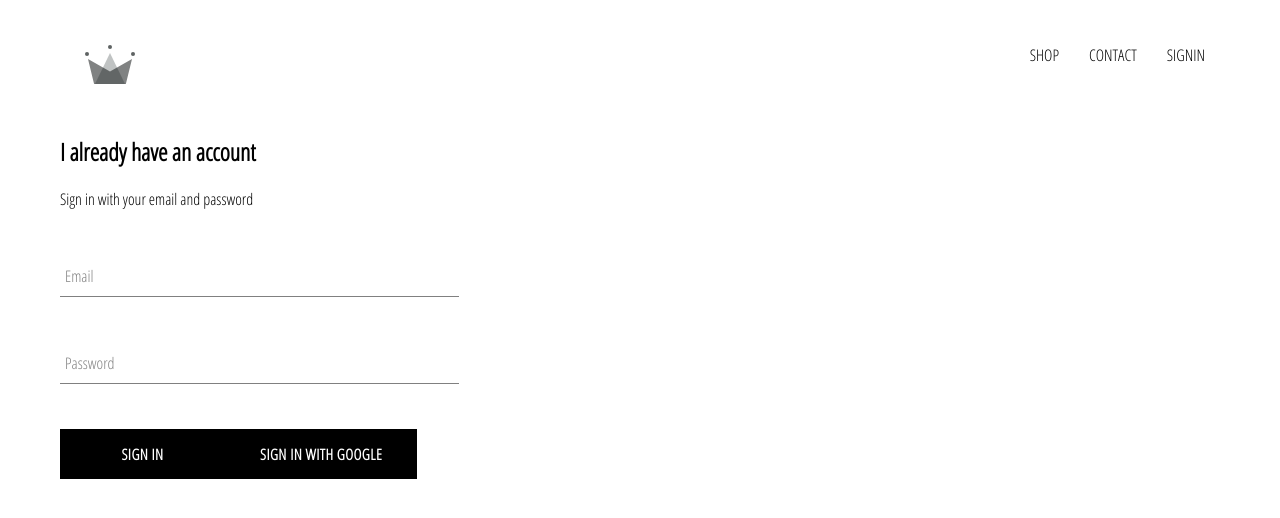
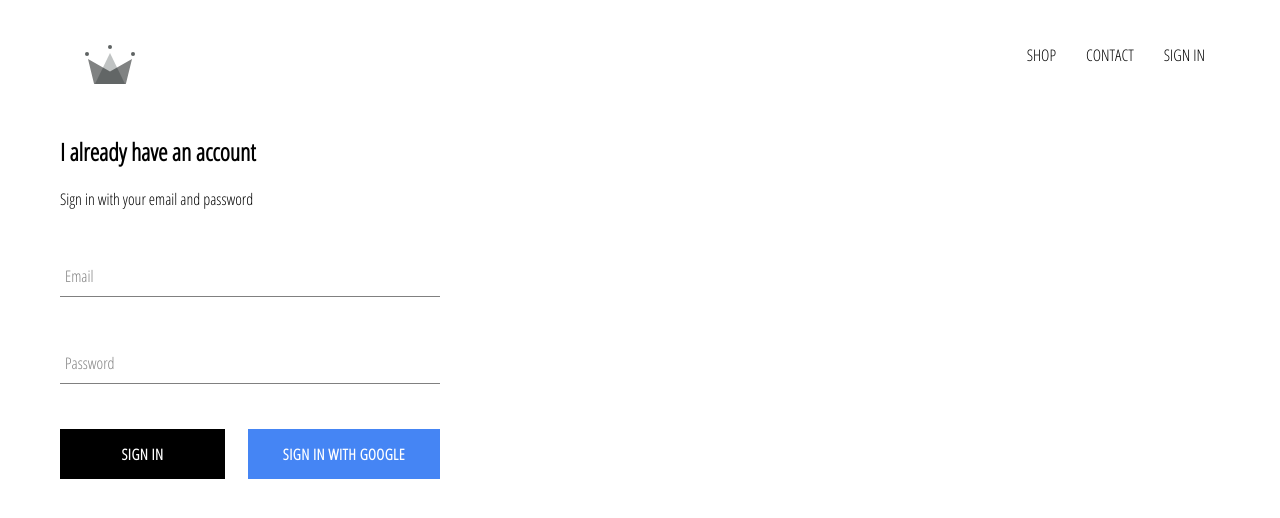
Before and after one commit to anardude/foodstore, a React (Create React App) app: page /signin in a window 1280 px wide. Shown: the top 518 px of the page. Built offline with nearby package versions, Linux system fonts and the light colour scheme; no server answers.

Commit message:
finishing sign in with google and firebase

```diff
--- a/src/App.css
+++ b/src/App.css
@@ -11,3 +11,7 @@
 a:hover {
     color: blueviolet;
 }
+
+* {
+    box-sizing: border-box;
+}
--- a/src/App.js
+++ b/src/App.js
@@ -23,7 +23,6 @@
   componentDidMount(){
     this.unsubscribeFromAuth = auth.onAuthStateChanged(user => {
       this.setState({ currentUser: user});
-
     })
   }
 
@@ -34,7 +33,7 @@
   render() {
     return (
       <div>
-      <Header />
+      <Header currentUser={this.state.currentUser} />
         <Switch>
           <Route exact path='/' component={HomePage} />
           <Route path='/shop' component={ShopPage} />
--- a/src/components/custom-button/custom-button.component.jsx
+++ b/src/components/custom-button/custom-button.component.jsx
@@ -2,8 +2,8 @@
 
 import './custom-button.styles.scss'
 
-const CustomButton = ({ children, ...otherProps }) => (
-    <button className='custom-button' {...otherProps}>
+const CustomButton = ({ children, isGoogleSignIn, ...otherProps }) => (
+    <button className={`${ isGoogleSignIn ? 'google-sign-in' : ''  } custom-button`} {...otherProps}>
         {children}
     </button>
 )
--- a/src/components/custom-button/custom-button.styles.scss
+++ b/src/components/custom-button/custom-button.styles.scss
@@ -19,4 +19,14 @@
       color: black;
       border: 1px solid black;
     }
+
+    &.google-sign-in {
+      background-color: #4585f4;
+      color: white;
+
+      &:hover {
+        background-color: #357ae8;
+        border: none;
+      }
+    }
   }
--- a/src/components/header/header.component.jsx
+++ b/src/components/header/header.component.jsx
@@ -1,12 +1,14 @@
 import React from 'react';
 
 import { Link } from 'react-router-dom';
+
+import { auth } from '../../firebase/firebase.utils';
 
 import { ReactComponent as Logo } from '../../assets/crown.svg';
 
 import './header.styles.scss';
 
-const Header = () => (
+const Header = ({ currentUser }) => (
     <div className='header'>
         <Link className='logo-container' to="/" >
             <Logo className='logo' />
@@ -18,9 +20,18 @@
             <Link className='option' to='/contact' >
                 CONTACT
             </Link>
-            <Link className='option' to='/signin' >
-                SIGNIN
-            </Link>
+            { console.log(currentUser) }
+            {
+                currentUser ?
+                <div className='option' onClick={() => auth.signOut()} >
+                    SIGN OUT
+                </div>
+                :
+                <Link className='option' to='/signin' >
+                    SIGN IN
+                </Link>
+            }
+
         </div>
     </div>
 );
--- a/src/components/header/header.styles.scss
+++ b/src/components/header/header.styles.scss
@@ -20,6 +20,7 @@
 
       .option {
         padding: 10px 15px;
+        cursor: pointer;
       }
     }
   }
--- a/src/components/sign-in/sign-in.component.jsx
+++ b/src/components/sign-in/sign-in.component.jsx
@@ -52,8 +52,12 @@
                         label="Password"
                         requiered="requiered"
                     />
-                    <CustomButton type='submit'>Sign In</CustomButton>
-                    <CustomButton onClick={signInWithGoogle} >Sign In With Google</CustomButton>
+                    <div className='buttons'>
+                        <CustomButton type='submit'>Sign In</CustomButton>
+                        <CustomButton onClick={signInWithGoogle} isGoogleSignIn >
+                            Sign In With Google
+                        </CustomButton>
+                    </div>
                 </form>
             </div>
         )
--- a/src/components/sign-in/sign-in.styles.scss
+++ b/src/components/sign-in/sign-in.styles.scss
@@ -1,9 +1,14 @@
 .sign-in{
-    width: 30vw;
+    width: 380px;
     display: flex;
     flex-direction: column;
 
     .title {
         margin: 10px 0;
     }
+
+    .buttons {
+        display: flex;
+        justify-content: space-between;
+    }
 }
```
